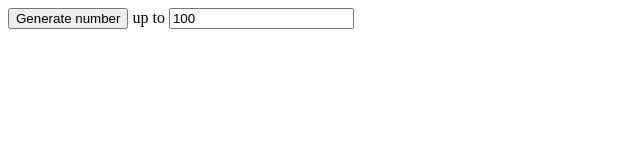
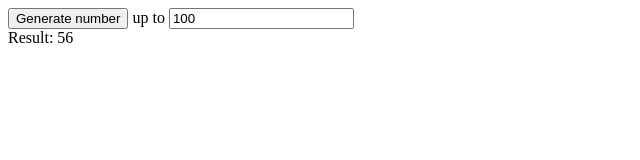
Before and after one commit to stephen-germain/simpleprojet, a plain HTML site: page index.html in a window 1280 px wide. Both pictures are taken after a click on the button "Generate number". Shown: the full height of the page, 0-640 px from the left. Drawn offline with Linux system fonts and the light colour scheme.

Commit message:
affiche le resultat dans la page

```diff
--- a/index.html
+++ b/index.html
@@ -9,5 +9,6 @@
 <button disabled>Generate number</button>
 <label for="max">up to</label>
 <input type="number" id="max" name="rand_max" value="100" />
+<div id="result"></div>
 </body>
 </html>
--- a/random.js
+++ b/random.js
@@ -4,9 +4,8 @@ function getRandomInt(max) {
 
 function generateRandom() {
     let max = document.getElementById('max').value;
-	console.log(max);
-
-    alert(getRandomInt(max));
+    let res = document.getElementById('result');
+    res.textContent = 'Result: ' + getRandomInt(max);
 }
 
 let button = document.querySelector('button');
```
